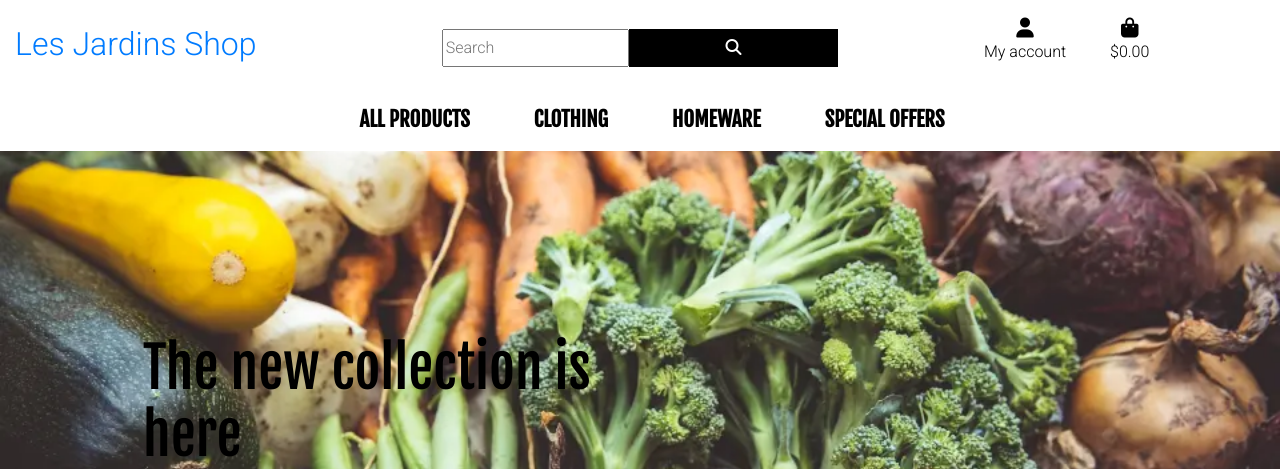
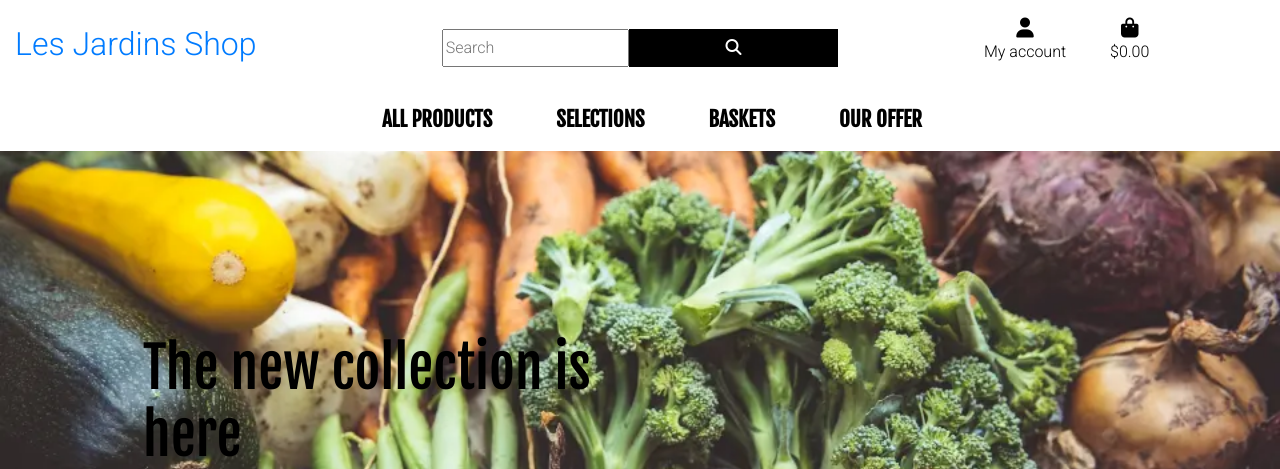
Before and after one commit to cecilegaudron/lesjardins, a Django app: page / in a window 1280 px wide. Shown: the top 469 px of the page. Run offline with Django 3.2, Linux system fonts and the light colour scheme; some libraries are stand-ins or nearby versions.

Commit message:
Change main menu

```diff
--- a/templates/includes/main_nav.html
+++ b/templates/includes/main_nav.html
@@ -13,39 +13,40 @@
                 <a href="" class="dropdown-item products-menu">All Products</a>
             </div>
         </li>
-        <!-- Menu with vegetables -->
+        <!-- Menu with selections -->
         <li class="nav-item dropdown">
-            <a class="logo-font font-weight-bold nav-link text-black mr-5 products-menu" href="#" id="clothing-link" data-toggle="dropdown" aria-haspopup="true" aria-expanded="false">
-                Clothing
+            <a class="logo-font font-weight-bold nav-link text-black mr-5 products-menu" href="#" id="selections-link" data-toggle="dropdown" aria-haspopup="true" aria-expanded="false">
+                Selections
             </a>
             <div class="dropdown-menu border-0" aria-labelledby="clothing-link">
-                <a href="" class="dropdown-item products-menu">Activewear &amp; Essentials</a>
-                <a href="" class="dropdown-item products-menu">Jeans</a>
-                <a href="" class="dropdown-item products-menu">Shirts</a>
-                <a href="" class="dropdown-item products-menu">All Clothing</a>
+                <a href="" class="dropdown-item products-menu">Our Selection</a>
+                <a href="" class="dropdown-item products-menu">New Products</a>
             </div>
         </li>
-        <!-- Menu with fruits -->
+        <!-- Menu with baskets -->
         <li class="nav-item dropdown">
-            <a class="logo-font font-weight-bold nav-link text-black mr-5 products-menu" href="#" id="homeware-link" data-toggle="dropdown" aria-haspopup="true" aria-expanded="false">
-                Homeware
+            <a class="logo-font font-weight-bold nav-link text-black mr-5 products-menu" href="#" id="baskets-link" data-toggle="dropdown" aria-haspopup="true" aria-expanded="false">
+                Baskets
             </a>
             <div class="dropdown-menu border-0" aria-labelledby="homeware-link">
-                <a href="" class="dropdown-item products-menu">Bed &amp; Bath</a>
-                <a href="" class="dropdown-item products-menu">Kitchen &amp; Dining</a>
-                <a href="" class="dropdown-item products-menu">All Homeware</a>
+                <a href="" class="dropdown-item products-menu">Vegetables Baskets</a>
+                <a href="" class="dropdown-item products-menu">Fruits Baskets</a>
+                <a href="" class="dropdown-item products-menu">All Baskets</a>
             </div>
         </li>
-        <!-- Menu with special offers -->
+        <!-- Menu with all offers -->
         <li class="nav-item dropdown">
-            <a class="logo-font font-weight-bold nav-link text-black products-menu" href="#" id="specials-link" data-toggle="dropdown" aria-haspopup="true" aria-expanded="false">
-                Special Offers
+            <a class="logo-font font-weight-bold nav-link text-black products-menu" href="#" id="offer-link" data-toggle="dropdown" aria-haspopup="true" aria-expanded="false">
+                Our offer
             </a>
             <div class="dropdown-menu border-0" aria-labelledby="specials-link">
-                <a href="" class="dropdown-item products-menu">New Arrivals</a>
-                <a href="" class="dropdown-item products-menu">Deals</a>
-                <a href="" class="dropdown-item products-menu">Clearance</a>
-                <a href="" class="dropdown-item products-menu">All Specials</a>
+                <a href="" class="dropdown-item products-menu">Vegetables</a>
+                <a href="" class="dropdown-item products-menu">Fruits</a>
+                <a href="" class="dropdown-item products-menu">Herbs</a>
+                <a href="" class="dropdown-item products-menu">Grocery</a>
+                <a href="" class="dropdown-item products-menu">Dry Vegetables</a>
+                <a href="" class="dropdown-item products-menu">Plants & Seeds</a>
+                <a href="" class="dropdown-item products-menu">All Products</a>
             </div>
         </li>
     </ul>
```
